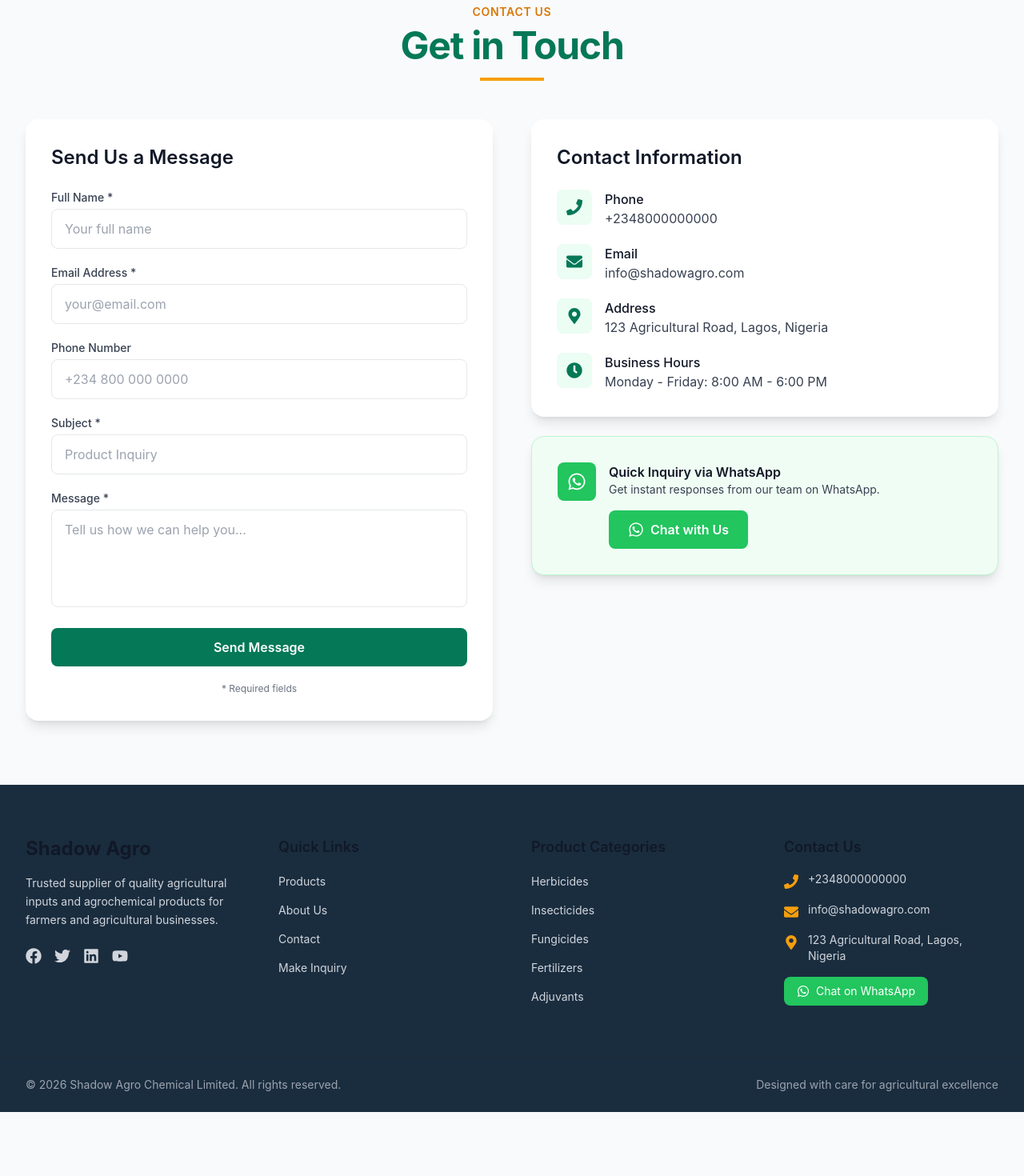
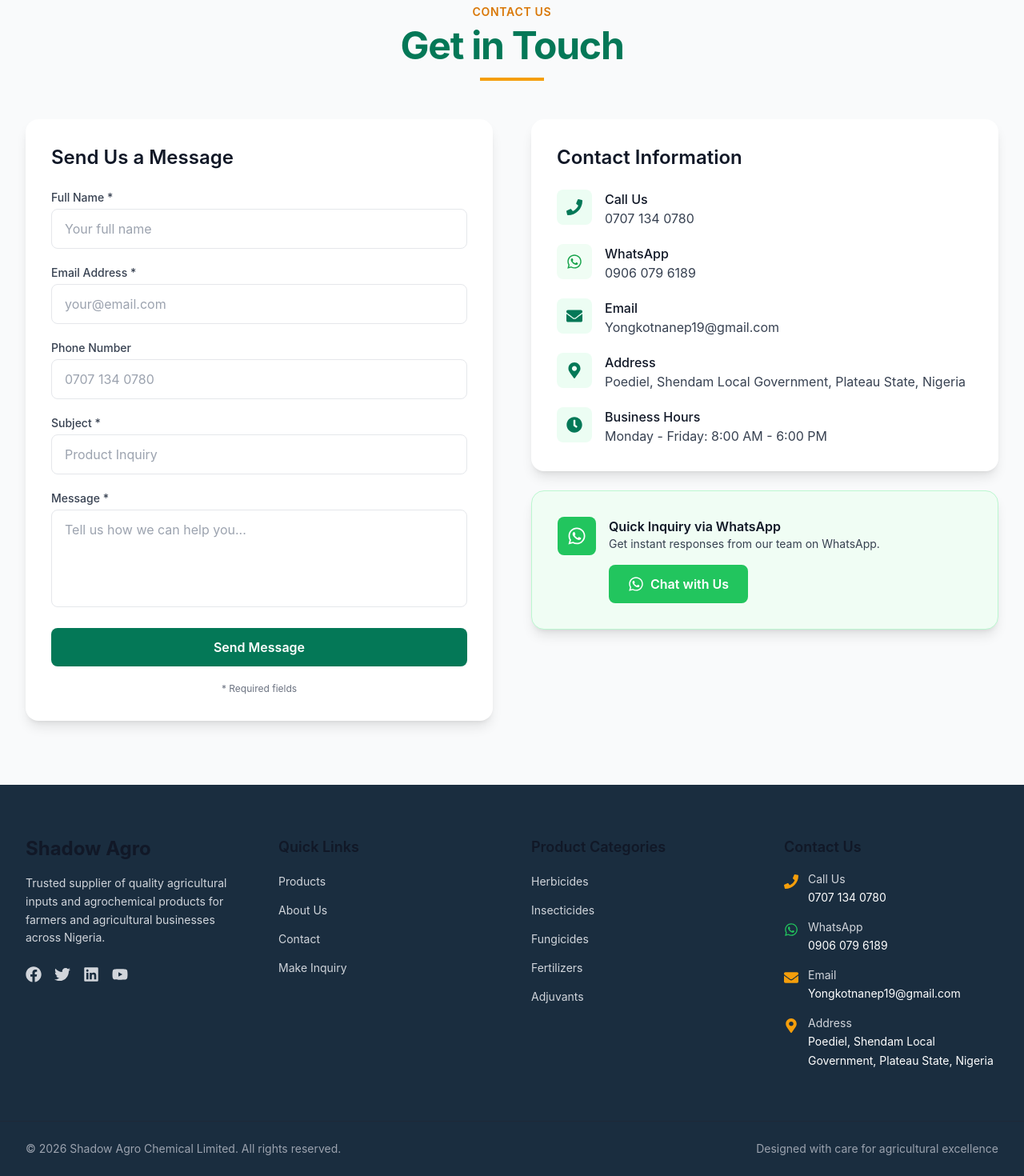
Before and after one commit to drdyc5144/Agro-Chemical-Limited, a React (Vite) app: page /contact in a window 1280 px wide. Shown: the part 155-1625 px from the top of the page at 80% size. Before the commit the page ends 1545 px from the top, so only its background shows below. Built offline with nearby package versions, Linux system fonts and the light colour scheme.

Commit message:
Update company contact details

```diff
--- a/src/components/layout/Footer.jsx
+++ b/src/components/layout/Footer.jsx
@@ -26,7 +26,7 @@
             <h3 className="text-2xl font-bold mb-4">Shadow Agro</h3>
             <p className="text-gray-300 text-sm leading-relaxed">
               Trusted supplier of quality agricultural inputs and agrochemical
-              products for farmers and agricultural businesses.
+              products for farmers and agricultural businesses across Nigeria.
             </p>
             <div className="flex space-x-4 mt-6">
               <a
@@ -155,29 +155,60 @@
                   size={18}
                   className="text-accent-500 mt-1 flex-shrink-0"
                 />
-                <span className="text-sm text-gray-300">{COMPANY.phone}</span>
+                <div>
+                  <span className="text-sm text-gray-300 block">Call Us</span>
+                  <a
+                    href="tel:07071340780"
+                    className="text-sm text-white hover:text-accent-500 transition-colors"
+                  >
+                    0707 134 0780
+                  </a>
+                </div>
+              </div>
+              <div className="flex items-start space-x-3">
+                <FaWhatsapp
+                  size={18}
+                  className="text-green-500 mt-1 flex-shrink-0"
+                />
+                <div>
+                  <span className="text-sm text-gray-300 block">WhatsApp</span>
+                  <a
+                    href="https://wa.me/2349060796189"
+                    target="_blank"
+                    rel="noopener noreferrer"
+                    className="text-sm text-white hover:text-green-500 transition-colors"
+                  >
+                    0906 079 6189
+                  </a>
+                </div>
               </div>
               <div className="flex items-start space-x-3">
                 <FaEnvelope
                   size={18}
                   className="text-accent-500 mt-1 flex-shrink-0"
                 />
-                <span className="text-sm text-gray-300">{COMPANY.email}</span>
+                <div>
+                  <span className="text-sm text-gray-300 block">Email</span>
+                  <a
+                    href="mailto:Yongkotnanep19@gmail.com"
+                    className="text-sm text-white hover:text-accent-500 transition-colors break-all"
+                  >
+                    Yongkotnanep19@gmail.com
+                  </a>
+                </div>
               </div>
               <div className="flex items-start space-x-3">
                 <FaMapMarkerAlt
                   size={18}
                   className="text-accent-500 mt-1 flex-shrink-0"
                 />
-                <span className="text-sm text-gray-300">{COMPANY.address}</span>
+                <div>
+                  <span className="text-sm text-gray-300 block">Address</span>
+                  <span className="text-sm text-white">
+                    Poediel, Shendam Local Government, Plateau State, Nigeria
+                  </span>
+                </div>
               </div>
-              <button
-                onClick={sendWhatsAppMessage}
-                className="flex items-center gap-2 bg-green-500 hover:bg-green-600 text-white px-4 py-2 rounded-lg transition-colors text-sm"
-              >
-                <FaWhatsapp size={16} />
-                Chat on WhatsApp
-              </button>
             </div>
           </div>
         </div>
--- a/src/data/company.js
+++ b/src/data/company.js
@@ -1,10 +1,11 @@
 export const companyInfo = {
   name: "Shadow Agro Chemical Limited",
   founded: "2020",
+  location: "Poediel, Shendam Local Government, Plateau State, Nigeria",
   mission:
     "To provide high-quality agricultural inputs and agrochemical solutions that empower farmers and agricultural businesses to achieve optimal productivity and sustainable growth.",
   vision:
-    "To be the most trusted and reliable agrochemical partner in Africa, driving agricultural transformation through quality products and expert support.",
+    "To be the most trusted and reliable agrochemical partner in Nigeria and across Africa, driving agricultural transformation through quality products and expert support.",
   values: [
     {
       title: "Quality First",
--- a/src/pages/Contact.jsx
+++ b/src/pages/Contact.jsx
@@ -1,43 +1,42 @@
-import React, { useState } from "react";
-import {
-  FaPhone,
-  FaEnvelope,
-  FaMapMarkerAlt,
-  FaClock,
-  FaWhatsapp,
-} from "react-icons/fa";
-import Container from "../components/ui/Container";
-import SectionHeading from "../components/ui/SectionHeading";
-import { COMPANY, WHATSAPP_NUMBER } from "../utils/constants";
+import React, { useState } from 'react'
+import { FaPhone, FaEnvelope, FaMapMarkerAlt, FaClock, FaWhatsapp } from 'react-icons/fa'
+import Container from '../components/ui/Container'
+import SectionHeading from '../components/ui/SectionHeading'
+import { COMPANY } from '../utils/constants'
+import useWhatsApp from '../hooks/useWhatsApp'
 
 const Contact = () => {
   const [formData, setFormData] = useState({
-    name: "",
-    email: "",
-    phone: "",
-    subject: "",
-    message: "",
-  });
-  const [isSubmitted, setIsSubmitted] = useState(false);
+    name: '',
+    email: '',
+    phone: '',
+    subject: '',
+    message: '',
+  })
+  const [isSubmitted, setIsSubmitted] = useState(false)
+  const { sendWhatsAppMessage } = useWhatsApp()
 
   const handleChange = (e) => {
-    setFormData({ ...formData, [e.target.name]: e.target.value });
-  };
+    setFormData({ ...formData, [e.target.name]: e.target.value })
+  }
 
   const handleSubmit = (e) => {
-    e.preventDefault();
-    console.log("Form submitted:", formData);
-    setIsSubmitted(true);
+    e.preventDefault()
+    console.log('Form submitted:', formData)
+    setIsSubmitted(true)
     setTimeout(() => {
-      setIsSubmitted(false);
-      setFormData({ name: "", email: "", phone: "", subject: "", message: "" });
-    }, 5000);
-  };
+      setIsSubmitted(false)
+      setFormData({ name: '', email: '', phone: '', subject: '', message: '' })
+    }, 5000)
+  }
 
   return (
     <div className="section-padding">
       <Container>
-        <SectionHeading title="Get in Touch" subtitle="Contact Us" />
+        <SectionHeading
+          title="Get in Touch"
+          subtitle="Contact Us"
+        />
 
         <div className="grid grid-cols-1 lg:grid-cols-2 gap-12 mt-12">
           {/* Contact Form */}
@@ -47,9 +46,7 @@
             {isSubmitted ? (
               <div className="bg-green-50 border border-green-200 text-green-700 px-6 py-4 rounded-lg">
                 <p className="font-semibold">✅ Message Sent!</p>
-                <p className="text-sm">
-                  We'll get back to you as soon as possible.
-                </p>
+                <p className="text-sm">We'll get back to you as soon as possible.</p>
               </div>
             ) : (
               <form onSubmit={handleSubmit} className="space-y-5">
@@ -93,7 +90,7 @@
                     value={formData.phone}
                     onChange={handleChange}
                     className="w-full px-4 py-3 border border-border-light rounded-lg focus:ring-2 focus:ring-primary-500 focus:border-transparent outline-none transition"
-                    placeholder="+234 800 000 0000"
+                    placeholder="0707 134 0780"
                   />
                 </div>
 
@@ -134,9 +131,7 @@
                   Send Message
                 </button>
 
-                <p className="text-xs text-text-muted text-center">
-                  * Required fields
-                </p>
+                <p className="text-xs text-text-muted text-center">* Required fields</p>
               </form>
             )}
           </div>
@@ -152,12 +147,21 @@
                     <FaPhone className="text-primary-700" size={20} />
                   </div>
                   <div>
-                    <p className="font-medium text-text-primary">Phone</p>
-                    <a
-                      href={`tel:${COMPANY.phone}`}
-                      className="text-text-secondary hover:text-primary-700 transition"
-                    >
-                      {COMPANY.phone}
+                    <p className="font-medium text-text-primary">Call Us</p>
+                    <a href="tel:07071340780" className="text-text-secondary hover:text-primary-700 transition">
+                      0707 134 0780
+                    </a>
+                  </div>
+                </div>
+
+                <div className="flex items-start space-x-4">
+                  <div className="bg-green-50 p-3 rounded-lg">
+                    <FaWhatsapp className="text-green-600" size={20} />
+                  </div>
+                  <div>
+                    <p className="font-medium text-text-primary">WhatsApp</p>
+                    <a href="https://wa.me/2349060796189" target="_blank" rel="noopener noreferrer" className="text-text-secondary hover:text-green-600 transition">
+                      0906 079 6189
                     </a>
                   </div>
                 </div>
@@ -168,11 +172,8 @@
                   </div>
                   <div>
                     <p className="font-medium text-text-primary">Email</p>
-                    <a
-                      href={`mailto:${COMPANY.email}`}
-                      className="text-text-secondary hover:text-primary-700 transition"
-                    >
-                      {COMPANY.email}
+                    <a href="mailto:Yongkotnanep19@gmail.com" className="text-text-secondary hover:text-primary-700 transition break-all">
+                      Yongkotnanep19@gmail.com
                     </a>
                   </div>
                 </div>
@@ -183,7 +184,9 @@
                   </div>
                   <div>
                     <p className="font-medium text-text-primary">Address</p>
-                    <p className="text-text-secondary">{COMPANY.address}</p>
+                    <p className="text-text-secondary">
+                      Poediel, Shendam Local Government, Plateau State, Nigeria
+                    </p>
                   </div>
                 </div>
 
@@ -192,12 +195,8 @@
                     <FaClock className="text-primary-700" size={20} />
                   </div>
                   <div>
-                    <p className="font-medium text-text-primary">
-                      Business Hours
-                    </p>
-                    <p className="text-text-secondary">
-                      {COMPANY.businessHours}
-                    </p>
+                    <p className="font-medium text-text-primary">Business Hours</p>
+                    <p className="text-text-secondary">Monday - Friday: 8:00 AM - 6:00 PM</p>
                   </div>
                 </div>
               </div>
@@ -210,21 +209,17 @@
                   <FaWhatsapp className="text-white" size={24} />
                 </div>
                 <div>
-                  <h4 className="font-semibold text-text-primary">
-                    Quick Inquiry via WhatsApp
-                  </h4>
+                  <h4 className="font-semibold text-text-primary">Quick Inquiry via WhatsApp</h4>
                   <p className="text-text-secondary text-sm mb-4">
                     Get instant responses from our team on WhatsApp.
                   </p>
-                  <a
-                    href={`https://wa.me/${WHATSAPP_NUMBER}`}
-                    target="_blank"
-                    rel="noopener noreferrer"
+                  <button
+                    onClick={sendWhatsAppMessage}
                     className="inline-flex items-center gap-2 bg-green-500 hover:bg-green-600 text-white px-6 py-3 rounded-lg font-semibold transition-colors"
                   >
                     <FaWhatsapp size={20} />
                     Chat with Us
-                  </a>
+                  </button>
                 </div>
               </div>
             </div>
@@ -232,7 +227,7 @@
         </div>
       </Container>
     </div>
-  );
-};
+  )
+}
 
-export default Contact;
+export default Contact
--- a/src/utils/constants.js
+++ b/src/utils/constants.js
@@ -1,11 +1,11 @@
 export const COMPANY = {
-  name: import.meta.env.VITE_COMPANY_NAME || 'Shadow Agro Chemical Limited',
+  name: 'Shadow Agro Chemical Limited',
   shortName: 'Shadow Agro',
-  phone: import.meta.env.VITE_PHONE || '+2348000000000',
-  whatsapp: import.meta.env.VITE_WHATSAPP || '2348000000000',
-  email: import.meta.env.VITE_EMAIL || 'info@shadowagro.com',
-  address: import.meta.env.VITE_ADDRESS || '123 Agricultural Road, Lagos, Nigeria',
-  businessHours: import.meta.env.VITE_BUSINESS_HOURS || 'Monday - Friday: 8:00 AM - 6:00 PM',
+  phone: '07071340780',
+  whatsapp: '2349060796189',
+  email: 'Yongkotnanep19@gmail.com',
+  address: 'Poediel, Shendam Local Government, Plateau State, Nigeria',
+  businessHours: 'Monday - Friday: 8:00 AM - 6:00 PM',
 }
 
 export const WHATSAPP_NUMBER = COMPANY.whatsapp
```
Also changed, not shown: src/pages/About.jsx (+6 -3 lines), 1 other file (tests, documents, lock files or other folders).
